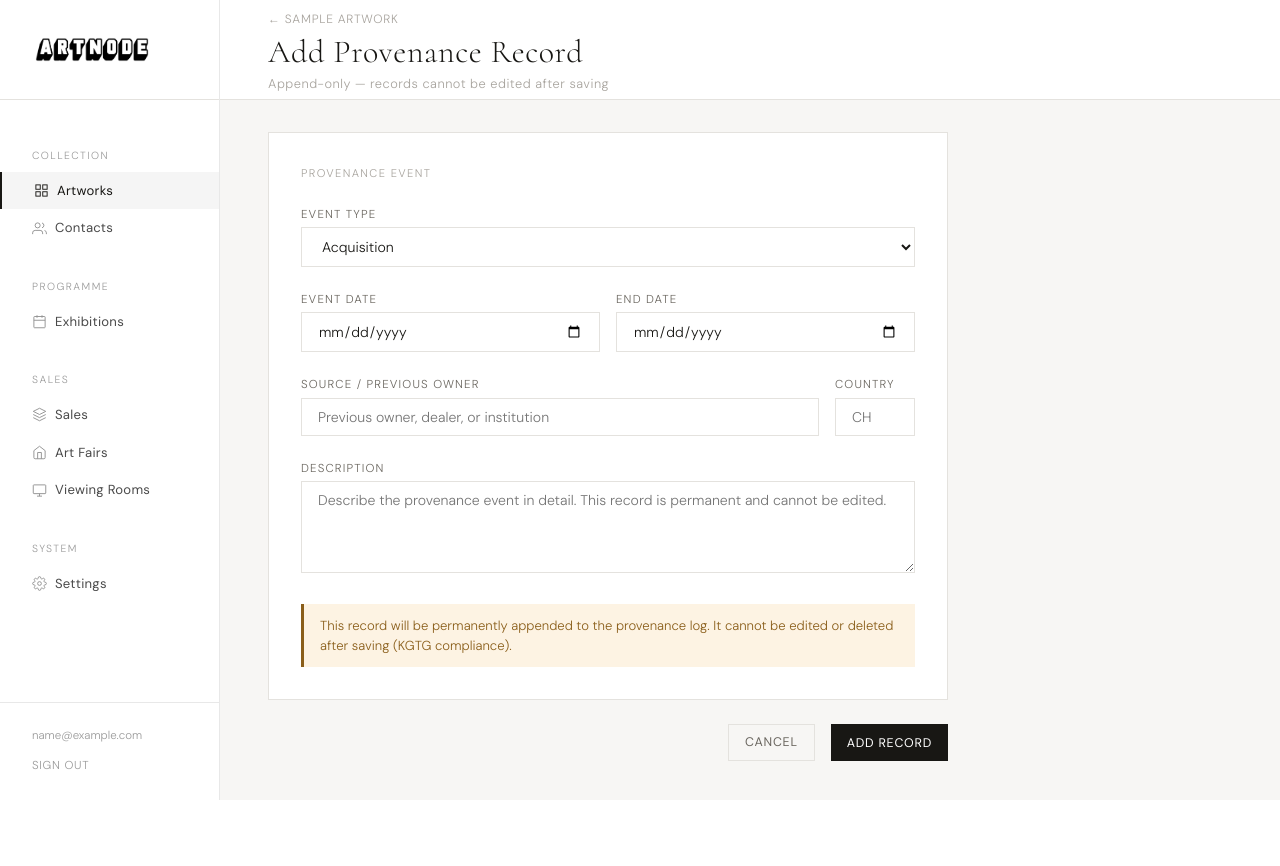
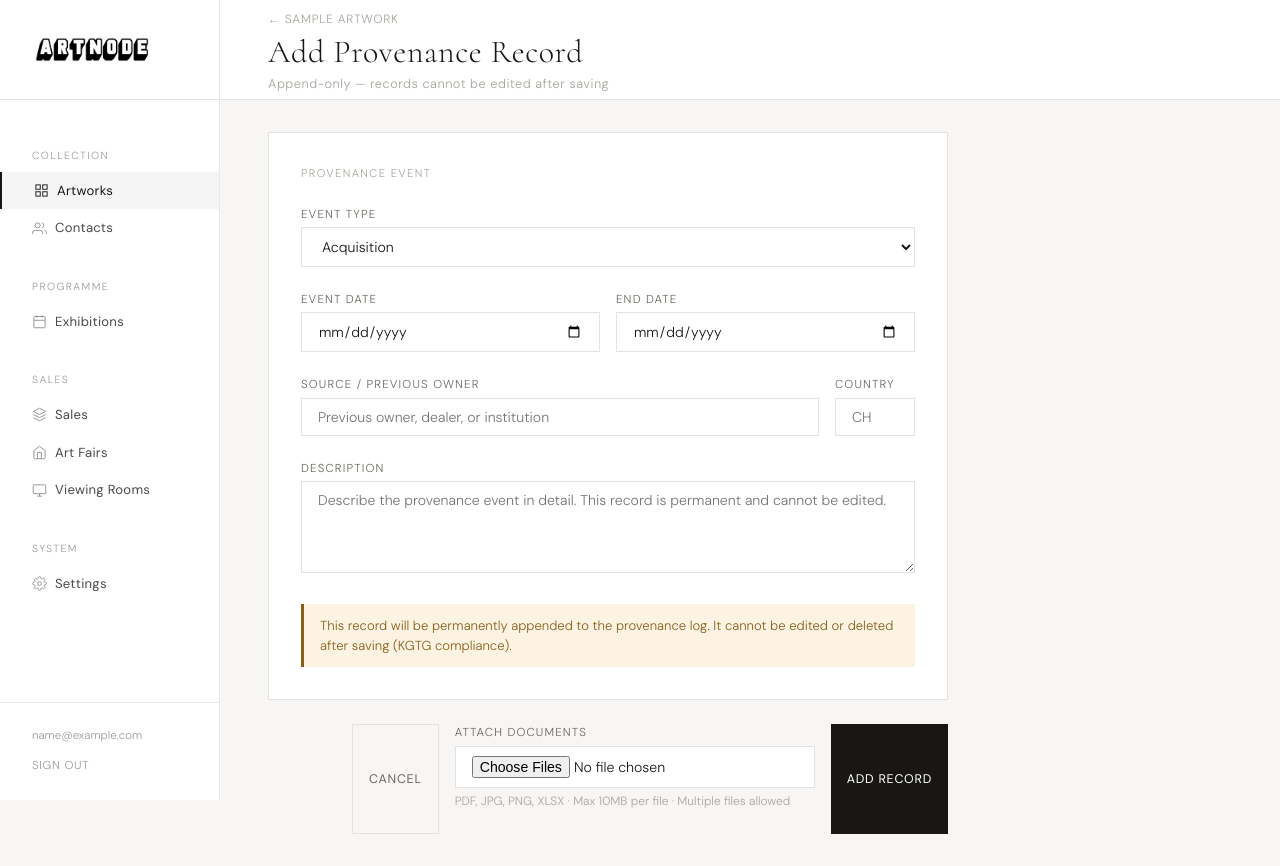
Before and after one commit to artnode41/main, a Flask app: page /admin/artworks/1/provenance/add in a window 1280 px wide. Before the commit the page ends 800 px from the top, so only its background shows below. Run offline with Flask 3, Linux system fonts and the light colour scheme; a user stored in the database is signed in; tables that the repository leaves empty hold one stand-in row (values such as "Sample post"); some libraries are stand-ins or nearby versions.

Commit message:
Provenance document attachments
- Multi-file upload on provenance add form (PDF, JPG, PNG, XLSX, max 10MB)
- Files stored in MinIO at provenance/{artwork_id}/{prov_id}/{uuid}{ext}
- attached_files[] array on ArtworkProvenance stores path|filename pairs
- Download route: /artworks/<id>/provenance/<prov_id>/file/<idx>
- Artwork detail: clickable file attachment badges per provenance record
- loop.index0 used instead of enumerate() for Jinja2 compatibility

```diff
--- a/app/blueprints/artworks/routes.py
+++ b/app/blueprints/artworks/routes.py
@@ -203,8 +203,51 @@
             source_country=form.source_country.data.upper() if form.source_country.data else None,
             description=form.description.data or None,
             recorded_by_id=current_user.id,
+            attached_files=[],
         )
         db.session.add(entry)
+        db.session.flush()  # get entry.id before commit
+
+        # Handle file uploads
+        from flask import request
+        import io, os
+        files = request.files.getlist("attached_files")
+        uploaded_paths = []
+        allowed_ext = {".pdf", ".jpg", ".jpeg", ".xlsx", ".png"}
+        for f in files:
+            if not f or not f.filename:
+                continue
+            ext = os.path.splitext(f.filename)[1].lower()
+            if ext not in allowed_ext:
+                continue
+            data = f.read()
+            if len(data) > 10 * 1024 * 1024:  # 10MB limit
+                flash(f"File {f.filename} too large (max 10MB), skipped.", "warning")
+                continue
+            try:
+                from minio import Minio
+                client = Minio(
+                    os.environ.get("MINIO_ENDPOINT", "minio:9000"),
+                    access_key=os.environ.get("MINIO_ROOT_USER", "minioadmin"),
+                    secret_key=os.environ.get("MINIO_ROOT_PASSWORD", ""),
+                    secure=False,
+                )
+                bucket = os.environ.get("MINIO_BUCKET", "artnode-media")
+                if not client.bucket_exists(bucket):
+                    client.make_bucket(bucket)
+                import uuid
+                safe_name = f"{uuid.uuid4().hex}{ext}"
+                object_name = f"provenance/{artwork.id}/{entry.id}/{safe_name}"
+                content_types = {".pdf": "application/pdf", ".jpg": "image/jpeg",
+                                  ".jpeg": "image/jpeg", ".xlsx": "application/vnd.openxmlformats-officedocument.spreadsheetml.sheet",
+                                  ".png": "image/png"}
+                client.put_object(bucket, object_name, io.BytesIO(data), len(data),
+                                  content_type=content_types.get(ext, "application/octet-stream"))
+                uploaded_paths.append(f"{object_name}|{f.filename}")
+            except Exception as e:
+                flash(f"Upload failed for {f.filename}: {e}", "error")
+
+        entry.attached_files = uploaded_paths
         db.session.commit()
         flash("Provenance record added.", "success")
         return redirect(url_for("artworks.detail", id=artwork.id))
@@ -250,3 +293,41 @@
         mimetype="application/pdf",
         headers={"Content-Disposition": f'attachment; filename="provenance_{prov_id}.pdf"'}
     )
+
+
+@bp.route("/<int:artwork_id>/provenance/<int:prov_id>/file/<int:file_idx>")
+@login_required
+def download_provenance_file(artwork_id, prov_id, file_idx):
+    from flask import Response
+    import io, os
+    prov = ArtworkProvenance.query.filter_by(
+        id=prov_id, artwork_id=artwork_id
+    ).first_or_404()
+    files = prov.attached_files or []
+    if file_idx >= len(files):
+        abort(404)
+    entry = files[file_idx]
+    parts = entry.split("|", 1)
+    object_name = parts[0]
+    filename = parts[1] if len(parts) > 1 else object_name.split("/")[-1]
+    try:
+        from minio import Minio
+        client = Minio(
+            os.environ.get("MINIO_ENDPOINT", "minio:9000"),
+            access_key=os.environ.get("MINIO_ROOT_USER", "minioadmin"),
+            secret_key=os.environ.get("MINIO_ROOT_PASSWORD", ""),
+            secure=False,
+        )
+        bucket = os.environ.get("MINIO_BUCKET", "artnode-media")
+        response = client.get_object(bucket, object_name)
+        data = response.read()
+        ext = os.path.splitext(filename)[1].lower()
+        content_types = {".pdf": "application/pdf", ".jpg": "image/jpeg",
+                         ".jpeg": "image/jpeg", ".xlsx": "application/vnd.openxmlformats-officedocument.spreadsheetml.sheet",
+                         ".png": "image/png"}
+        ct = content_types.get(ext, "application/octet-stream")
+        return Response(data, mimetype=ct,
+                        headers={"Content-Disposition": f'attachment; filename="{filename}"'})
+    except Exception as e:
+        flash(f"Download failed: {e}", "error")
+        return redirect(url_for("artworks.detail", id=artwork_id))
--- a/app/models.py
+++ b/app/models.py
@@ -243,6 +243,7 @@
     ots_file_path  = Column(Text)         # MinIO path to .ots proof
     gpg_sig_path   = Column(Text)         # MinIO path to .sig file
     ots_status     = Column(String(20), default="pending")  # pending|submitted|confirmed
+    attached_files = Column(ARRAY(String), default=[])  # MinIO paths to attached documents
     recorded_by_id = Column(Integer, ForeignKey("user.id"))
     recorded_at    = Column(DateTime, default=now_utc, nullable=False)
 
--- a/app/templates/artworks/provenance_form.html
+++ b/app/templates/artworks/provenance_form.html
@@ -12,7 +12,7 @@
 </div>
 
 <div class="page-body">
-  <form method="POST" action="">
+  <form method="POST" action="" enctype="multipart/form-data">
     {{ form.hidden_tag() }}
 
     <div style="max-width:680px;">
@@ -59,6 +59,11 @@
 
       <div style="display:flex;gap:var(--space-md);justify-content:flex-end;">
         <a href="{{ url_for('artworks.detail', id=artwork.id) }}" class="btn btn-secondary">Cancel</a>
+      <div class="form-group" style="margin-bottom:var(--space-lg);">
+        <label class="form-label">Attach Documents</label>
+        <input type="file" name="attached_files" multiple accept=".pdf,.jpg,.jpeg,.png,.xlsx" class="form-control">
+        <p style="font-size:0.75rem;color:var(--text-muted);margin-top:4px;">PDF, JPG, PNG, XLSX · Max 10MB per file · Multiple files allowed</p>
+      </div>
         <button type="submit" class="btn btn-primary">Add Record</button>
       </div>
     </div>
```
Also changed, not shown: app/templates/artworks/detail.html (+12 -0 lines), migrations/versions/b8a9d8598a79_provenance_attached_files.py (added, +32 -0 lines).
